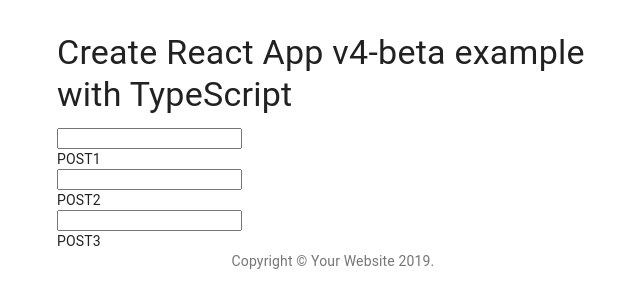
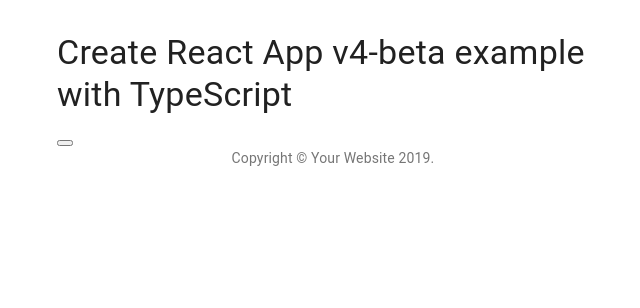
Before and after one commit to saver89/react-blog, a React (Create React App) app: page / in a window 1280 px wide. Shown: the top 308 px of the page, without its empty margins (307-947 px from the left). Built offline with nearby package versions, Linux system fonts and the light colour scheme.

Commit message:
add button to display posts, add additional var displayPost for posts list

```diff
--- a/src/App.tsx
+++ b/src/App.tsx
@@ -28,6 +28,8 @@
     { id: 3, title: "POST3" }
   ]);
 
+  const [showPosts, setShowPosts] = useState(false);
+
   let detelePostHandler = (postIndex: number) => {
     const tempPost = [...posts];
     tempPost.splice(postIndex, 1);
@@ -44,17 +46,34 @@
     setPost(tempPosts);
   };
 
+  let toggleShowPostsHandler = (event: any) => {
+    setShowPosts(true);
+  };
+
+  let displayPosts = null;
+  if (showPosts) {
+    displayPosts = (
+      <div>
+        {posts.map((post, index) => {
+          return <Person
+            changed={(event: any) => postEditedHandler(event, post.id)}
+            click={() => detelePostHandler(index)}
+            key={post.id}
+            id={post.id}
+            title={post.title} />;
+        })}
+      </div>
+    );
+  }
+
   return (
     <Container maxWidth="sm">
       <Box my={4}>
         <Typography variant="h4" component="h1" gutterBottom>
           Create React App v4-beta example with TypeScript
         </Typography>
-        {posts.map((post, index) => {
-          return <Person changed={(event: any) => postEditedHandler(event, post.id)}
-            click={() => detelePostHandler(index)}
-            key={post.id} id={post.id} title={post.title} />;
-        })}
+        <button onClick={(event) => toggleShowPostsHandler(event)} title="Показать посты"/>
+        {displayPosts}
         <Copyright />
       </Box>
     </Container>
```
